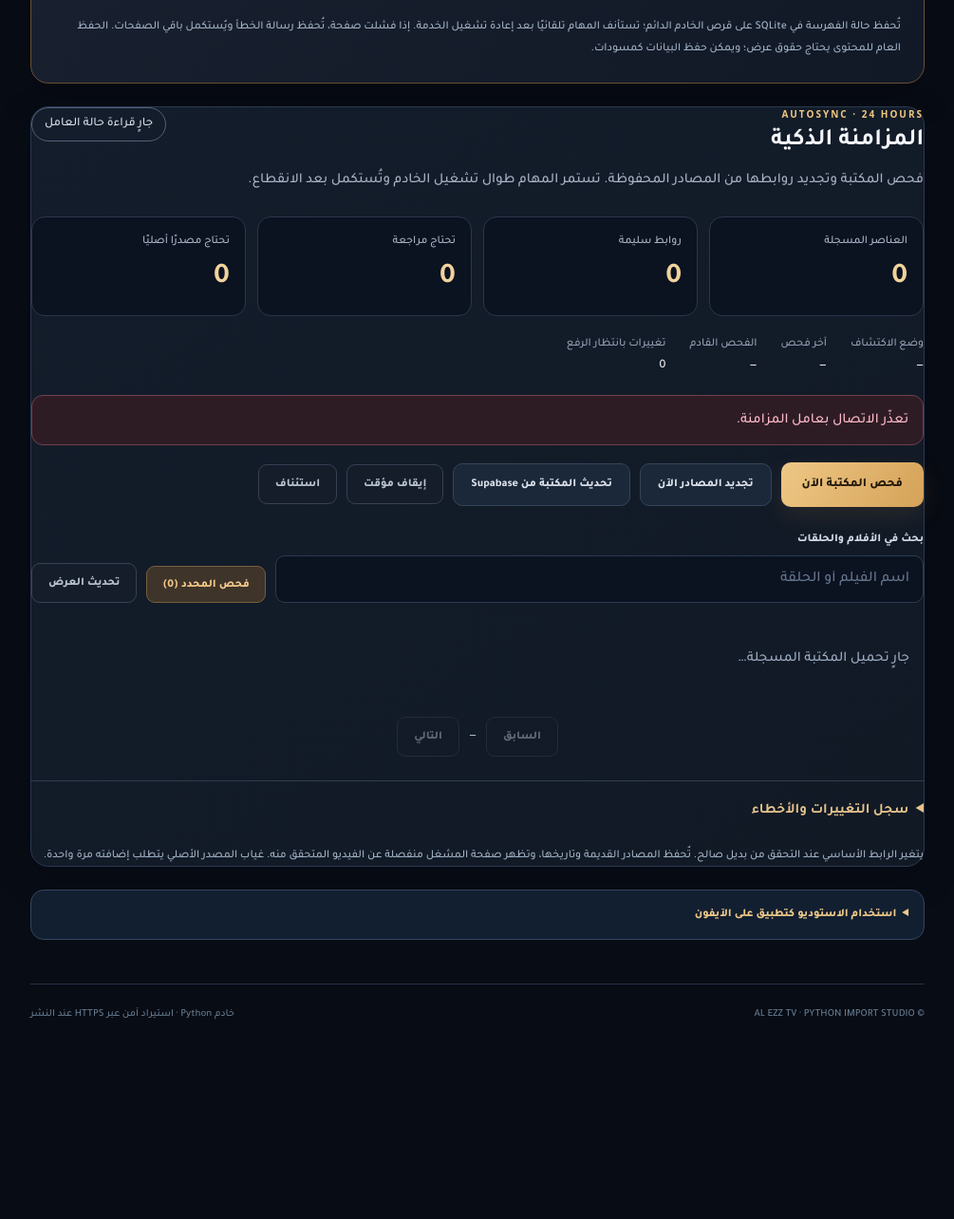
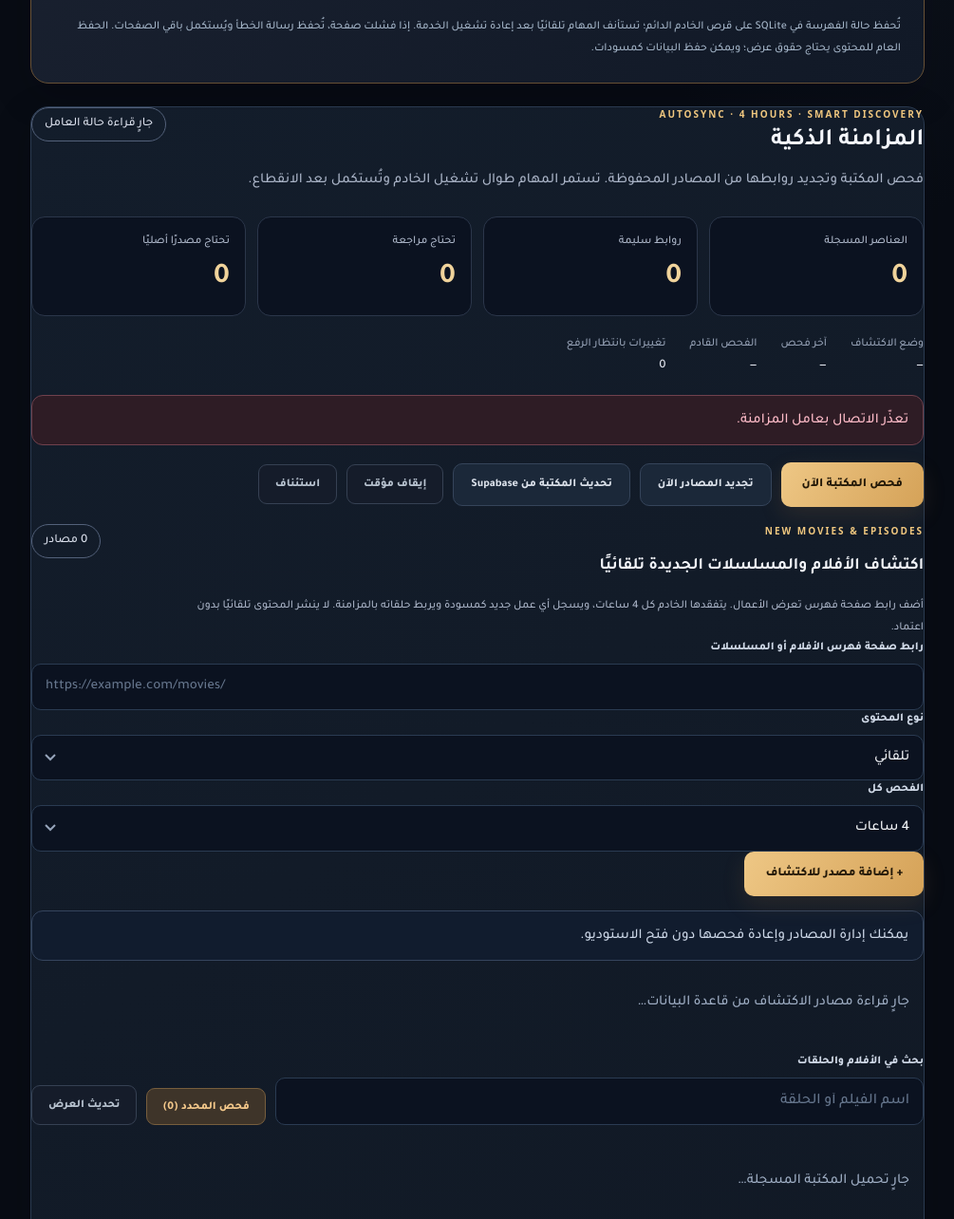
Before and after one commit to youef/app_apk, a browser extension: page python-cloud-studio/templates/index.html in a window 1280 px wide. Shown: the part 1988-3272 px from the top of the page at 95% size, without its empty margins (9-1014 px from the left). Before the commit the page ends 3121 px from the top, so only its background shows below. Drawn offline with Linux system fonts and the light colour scheme; no server answers.

Commit message:
feat(studio-ui): manage recurring new-content discovery feeds from Smart Sync

```diff
--- a/python-cloud-studio/templates/index.html
+++ b/python-cloud-studio/templates/index.html
@@ -97,11 +97,22 @@ https://example.org/movie/film-one"></textarea></label>
         </section>
 
         <section class="section-panel smart-sync" id="smart-sync" aria-labelledby="smartSyncTitle">
-          <div class="smart-sync-head"><div><div class="overline">AUTOSYNC · 24 HOURS</div><h2 id="smartSyncTitle">المزامنة الذكية</h2><p>فحص المكتبة وتجديد روابطها من المصادر المحفوظة. تستمر المهام طوال تشغيل الخادم وتُستكمل بعد الانقطاع.</p></div><span id="autoWorkerBadge" class="auto-badge" role="status">جارٍ قراءة حالة العامل</span></div>
+          <div class="smart-sync-head"><div><div class="overline">AUTOSYNC · 4 HOURS · SMART DISCOVERY</div><h2 id="smartSyncTitle">المزامنة الذكية</h2><p>فحص المكتبة وتجديد روابطها من المصادر المحفوظة. تستمر المهام طوال تشغيل الخادم وتُستكمل بعد الانقطاع.</p></div><span id="autoWorkerBadge" class="auto-badge" role="status">جارٍ قراءة حالة العامل</span></div>
           <div class="auto-counters" aria-label="نتائج فحص المكتبة"><div><span>العناصر المسجلة</span><strong id="autoTotal">0</strong></div><div><span>روابط سليمة</span><strong id="autoHealthy">0</strong></div><div><span>تحتاج مراجعة</span><strong id="autoBroken">0</strong></div><div><span>تحتاج مصدرًا أصليًا</span><strong id="autoMissing">0</strong></div></div>
           <dl class="auto-worker-details"><div><dt>وضع الاكتشاف</dt><dd id="autoMode">—</dd></div><div><dt>آخر فحص</dt><dd id="autoLastCheck">—</dd></div><div><dt>الفحص القادم</dt><dd id="autoNextCheck">—</dd></div><div><dt>تغييرات بانتظار الرفع</dt><dd id="autoPendingUploads">0</dd></div></dl>
           <p id="autoNotice" class="auto-notice" role="status" aria-live="polite">تظهر هنا نتيجة اتصال العامل بقاعدة البيانات.</p>
           <div class="auto-actions" role="group" aria-label="التحكم بالمزامنة"><button type="button" class="primary-btn" data-auto-action="check-all">فحص المكتبة الآن</button><button type="button" class="secondary-btn" data-auto-action="refresh-all">تجديد المصادر الآن</button><button type="button" class="secondary-btn" data-auto-action="import">تحديث المكتبة من Supabase</button><button type="button" class="small-outline" data-auto-action="pause">إيقاف مؤقت</button><button type="button" class="small-outline" data-auto-action="resume">استئناف</button></div>
+          <section class="auto-feeds" aria-labelledby="autoFeedsHeading">
+            <div class="smart-sync-head"><div><div class="overline">NEW MOVIES &amp; EPISODES</div><h3 id="autoFeedsHeading">اكتشاف الأفلام والمسلسلات الجديدة تلقائيًا</h3><p class="library-tip">أضف رابط صفحة فهرس تعرض الأعمال. يتفقدها الخادم كل 4 ساعات، ويسجل أي عمل جديد كمسودة ويربط حلقاته بالمزامنة. لا ينشر المحتوى تلقائيًا بدون اعتماد.</p></div><span id="autoFeedCount" class="auto-badge">0 مصادر</span></div>
+            <form id="autoFeedForm" class="auto-feed-form">
+              <label class="field auto-feed-url"><span class="field-label">رابط صفحة فهرس الأفلام أو المسلسلات</span><input id="autoFeedUrl" type="url" dir="ltr" autocomplete="url" placeholder="https://example.com/movies/" maxlength="2048" required></label>
+              <label class="field"><span class="field-label">نوع المحتوى</span><select id="autoFeedKind"><option value="auto">تلقائي</option><option value="movie">أفلام</option><option value="series">مسلسلات</option></select></label>
+              <label class="field"><span class="field-label">الفحص كل</span><select id="autoFeedInterval"><option value="240">4 ساعات</option><option value="120">ساعتين</option><option value="60">ساعة</option><option value="720">12 ساعة</option><option value="1440">يوم</option></select></label>
+              <button class="primary-btn" type="submit">+ إضافة مصدر للاكتشاف</button>
+            </form>
+            <p id="autoFeedNotice" class="auto-notice" role="status" aria-live="polite">يمكنك إدارة المصادر وإعادة فحصها دون فتح الاستوديو.</p>
+            <div id="autoFeedsList" class="auto-feed-list" aria-live="polite"><p class="auto-empty">جارٍ قراءة مصادر الاكتشاف من قاعدة البيانات…</p></div>
+          </section>
           <div class="auto-list-toolbar"><label class="field"><span class="field-label">بحث في الأفلام والحلقات</span><input type="search" id="autoSearch" placeholder="اسم الفيلم أو الحلقة" autocomplete="off"></label><button type="button" id="autoCheckSelected" class="small-gold">فحص المحدد (0)</button><button type="button" id="autoRefreshView" class="small-outline">تحديث العرض</button></div>
           <div id="autoTargets" class="auto-targets" aria-live="polite"><p class="auto-empty">جارٍ تحميل المكتبة المسجلة…</p></div>
           <div class="auto-pagination"><button type="button" id="autoPrev" class="small-outline" disabled>السابق</button><span id="autoPageLabel">—</span><button type="button" id="autoNext" class="small-outline" disabled>التالي</button></div>
```
